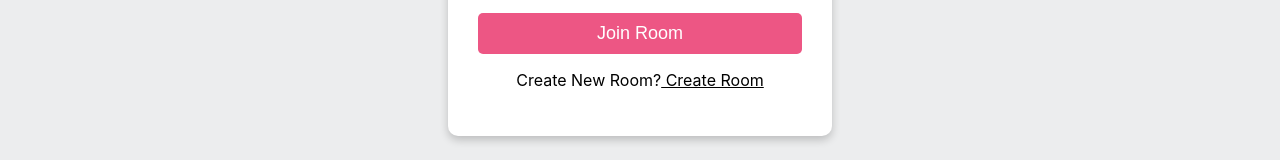
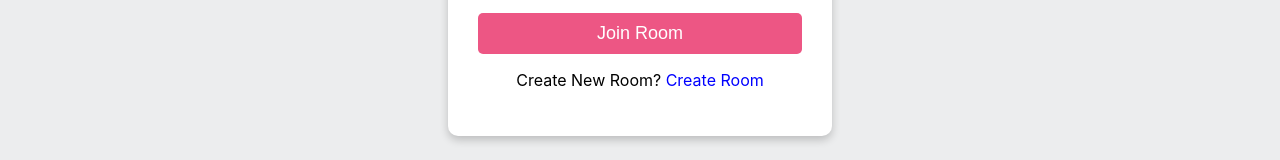
Before and after one commit to girinathselvendran/live-code, a React (Create React App) app: page /room-auth in a window 1280 px wide. Shown: the part 459-619 px from the top of the page. Built offline with nearby package versions, Linux system fonts and the light colour scheme.

Commit message:
Update user.css

```diff
--- a/src/components/user/user.css
+++ b/src/components/user/user.css
@@ -4,7 +4,6 @@
   justify-content: center;
   align-items: center;
   background-color: rgb(236, 237, 238);
-  /* background-color: rgb(109 154 196); */
 }
 .formContainer {
   background-color: white;
@@ -38,12 +37,9 @@
   font-size: 18px;
 }
 
-.formContainer {
-}
-
 .switchAccount span {
   cursor: pointer;
-  text-decoration: underline;
+  color: blue;
 }
 
 header {
```
